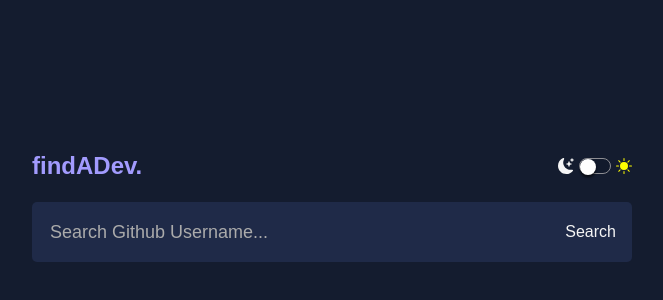
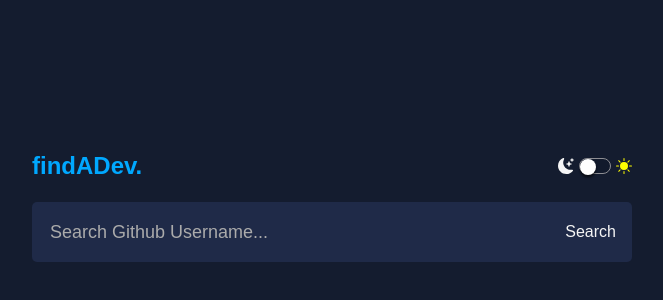
Before and after one commit to julioaraujo96/findADev, a React (Vite) app: page / in a window 1280 px wide. Shown: the part 186-486 px from the top of the page, without its empty margins (308-971 px from the left). Built offline with nearby package versions, Linux system fonts and the light colour scheme.

Commit message:
favotite feature

```diff
--- a/package.json
+++ b/package.json
@@ -12,7 +12,7 @@
     "axios": "^0.27.2",
     "react": "^18.2.0",
     "react-dom": "^18.2.0",
-    "react-icons": "^4.4.0",
+    "react-icons": "^4.6.0",
     "react-router-dom": "^6.3.0",
     "sass": "^1.54.0"
   },
--- a/src/Components/Profile/Profile.jsx
+++ b/src/Components/Profile/Profile.jsx
@@ -9,7 +9,7 @@ const Profile = ({ user, userData }) => {
       </div>
       <div className="user-details">
         <ul>
-          <li>{userData.bio ? userData.bio : "No bio."}</li>
+          <li className="user-bio">{userData.bio ? userData.bio : "No bio."}</li>
           <li>
             {userData.followers
               ? `${userData.followers} followers`
--- a/src/Components/Profile/styles.scss
+++ b/src/Components/Profile/styles.scss
@@ -12,7 +12,12 @@
         cursor: pointer;
     }
 }
-
+.user-bio{
+  background-color: #54a0ff;
+  color: black;
+  padding: 0.5em ;
+  border-radius:5px;
+}
 .user-details {
     padding: 1em;
     line-height: 40px;
--- a/src/Components/Spinner/styles.scss
+++ b/src/Components/Spinner/styles.scss
@@ -4,6 +4,7 @@
     position: relative;
     width: 16px;
     height: 16px;
+    margin: 2em auto;
 }
 
 .spinner::before,
--- a/src/Components/UI/Favorite/Favorite.jsx
+++ b/src/Components/UI/Favorite/Favorite.jsx
@@ -1,12 +1,17 @@
 import {useState} from 'react';
 import './styles.scss';
-
+import {MdFavoriteBorder, MdFavorite} from 'react-icons/md'
 const Favorite = ({ children }) => {
   const [isFavorite, setFavorite] = useState(false);
   return (
           <div className="actions-container">
             <span onClick={() => setFavorite(!isFavorite)}>
-              {isFavorite ? 'True' : 'False'}
+             <div className='react-icon-container'>
+               {isFavorite ?
+                 <MdFavorite color='#e74c3c' size={'24px'} /> :
+                 <MdFavoriteBorder color='white' size={'24px'}/>
+               }
+             </div>
             </span>
           </div>
   );
--- a/src/Components/UI/Favorite/styles.scss
+++ b/src/Components/UI/Favorite/styles.scss
@@ -2,3 +2,9 @@
   display: flex;
   justify-content: flex-end;
 }
+
+.react-icon-container{
+  height: 34px;
+  width: 34px;
+  cursor: pointer;
+}
--- a/src/styles/colors.scss
+++ b/src/styles/colors.scss
@@ -3,13 +3,13 @@ $secondary: #1F2A48;
 $primaryText: #f5f5f5;
 $secondaryText: #1a1919;
 $error: #da1717;
-$accent: #00cec9;
+$accent: black;
 
 
-$color_checkbox_success:#6c5ce7;
+$color_checkbox_success:#0abde3;
 $color_checkbox_default:#8E8E93;
 
 //light
-$primary-light:#a29bfe;
+$primary-light:#00a8ff;
 $search-btn-light:#6c5ce7;
-$secondary-light:#6c5ce7;
+$secondary-light:#0abde3;
```
Also changed, not shown: 1 other file (tests, documents, lock files or other folders).
